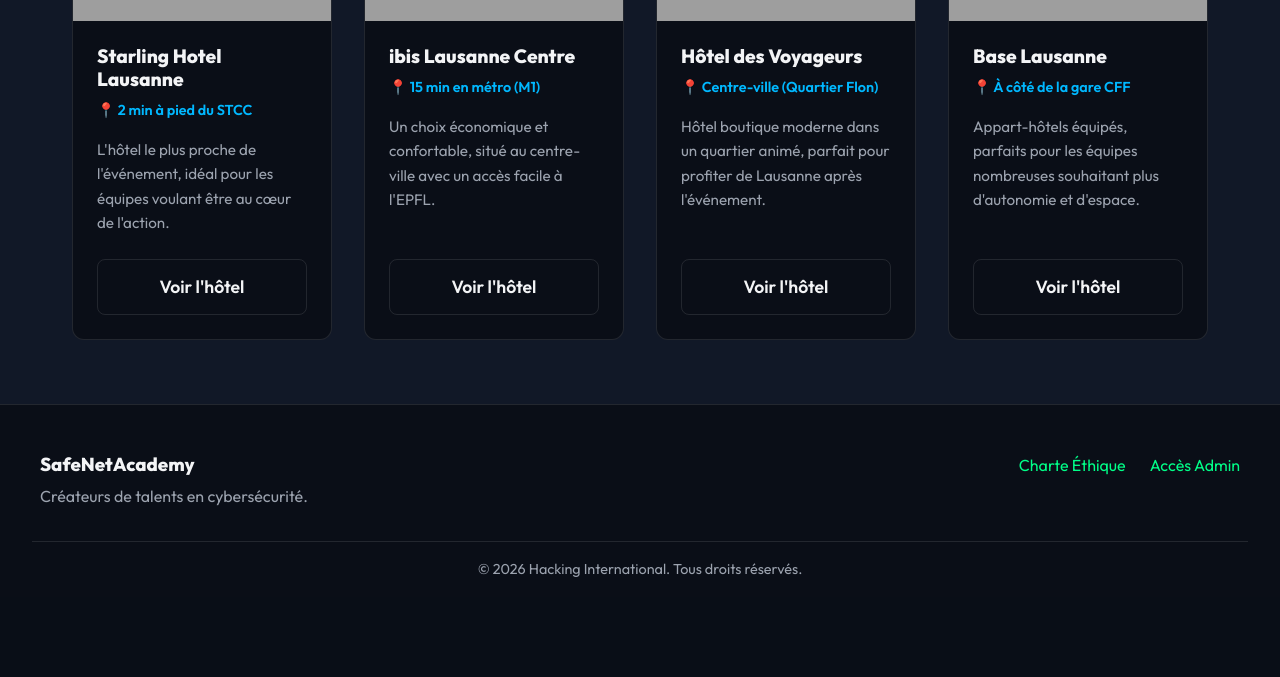
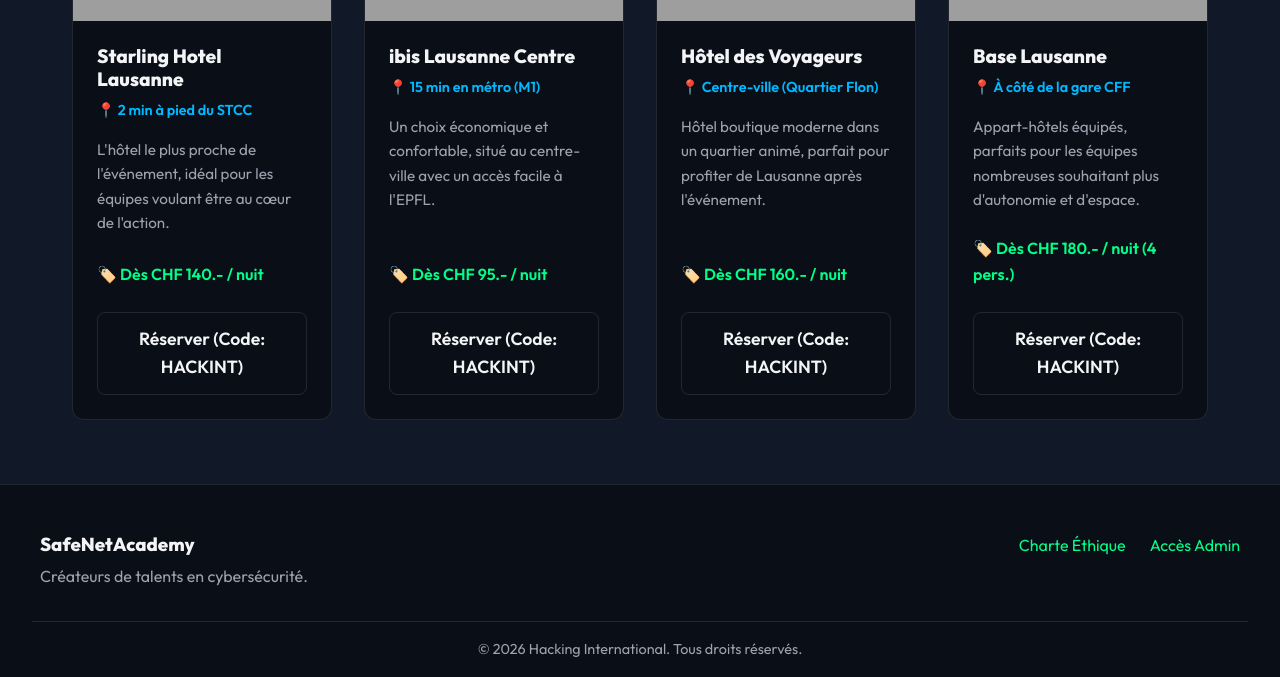
Before and after one commit to jkghioreh/ICT-306-Projet-Hacking, a Python web app: template templates/planning.html in a window 1280 px wide. Shown: the part 3788-4465 px from the top of the page. Before the commit the page ends 4365 px from the top, so only its background shows below. Run offline with Jinja, Linux system fonts and the light colour scheme; the template is opened without the code that fills it, so the values that code supplies are empty; grey boxes are pictures that could not be loaded.

Commit message:
feat(ui): intégration des prix et liens de réservation pour les hôtels partenaires
- Mise à jour de `planning.html` au niveau de la section `#hebergement`.
- Ajout d'une ligne de prix indicatif stylisée (`.hotel-price`) pour Starling, ibis, Voyageurs et Base Lausanne.
- Ajout des URLs externes vers les plateformes de réservation officielles avec l'attribut `target="_blank"`.
- Mise à jour du texte des boutons pour inclure le rappel du code promo (HACKINT).

```diff
--- a/templates/planning.html
+++ b/templates/planning.html
@@ -140,7 +140,8 @@
                     <h3>Starling Hotel Lausanne</h3>
                     <p class="hotel-distance">📍 2 min à pied du STCC</p>
                     <p class="hotel-desc">L'hôtel le plus proche de l'événement, idéal pour les équipes voulant être au cœur de l'action.</p>
-                    <a href="#" class="btn btn-secondary hotel-link">Voir l'hôtel</a>
+                    <p class="hotel-price" style="font-weight: 600; color: var(--accent-primary); margin-bottom: 1.5rem;">🏷️ Dès CHF 140.- / nuit</p>
+                    <a href="https://starling-hotel-lausanne.com/" target="_blank" class="btn btn-secondary hotel-link">Réserver (Code: HACKINT)</a>
                 </div>
             </div>
             <!-- ibis -->
@@ -150,7 +151,8 @@
                     <h3>ibis Lausanne Centre</h3>
                     <p class="hotel-distance">📍 15 min en métro (M1)</p>
                     <p class="hotel-desc">Un choix économique et confortable, situé au centre-ville avec un accès facile à l'EPFL.</p>
-                    <a href="#" class="btn btn-secondary hotel-link">Voir l'hôtel</a>
+                    <p class="hotel-price" style="font-weight: 600; color: var(--accent-primary); margin-bottom: 1.5rem;">🏷️ Dès CHF 95.- / nuit</p>
+                    <a href="https://all.accor.com/hotel/6772/index.fr.shtml" target="_blank" class="btn btn-secondary hotel-link">Réserver (Code: HACKINT)</a>
                 </div>
             </div>
             <!-- Voyageurs -->
@@ -160,7 +162,8 @@
                     <h3>Hôtel des Voyageurs</h3>
                     <p class="hotel-distance">📍 Centre-ville (Quartier Flon)</p>
                     <p class="hotel-desc">Hôtel boutique moderne dans un quartier animé, parfait pour profiter de Lausanne après l'événement.</p>
-                    <a href="#" class="btn btn-secondary hotel-link">Voir l'hôtel</a>
+                    <p class="hotel-price" style="font-weight: 600; color: var(--accent-primary); margin-bottom: 1.5rem;">🏷️ Dès CHF 160.- / nuit</p>
+                    <a href="https://www.voyageurs.ch/" target="_blank" class="btn btn-secondary hotel-link">Réserver (Code: HACKINT)</a>
                 </div>
             </div>
             <!-- Base -->
@@ -170,7 +173,8 @@
                     <h3>Base Lausanne</h3>
                     <p class="hotel-distance">📍 À côté de la gare CFF</p>
                     <p class="hotel-desc">Appart-hôtels équipés, parfaits pour les équipes nombreuses souhaitant plus d'autonomie et d'espace.</p>
-                    <a href="#" class="btn btn-secondary hotel-link">Voir l'hôtel</a>
+                    <p class="hotel-price" style="font-weight: 600; color: var(--accent-primary); margin-bottom: 1.5rem;">🏷️ Dès CHF 180.- / nuit (4 pers.)</p>
+                    <a href="https://basenyon.com/lausanne/" target="_blank" class="btn btn-secondary hotel-link">Réserver (Code: HACKINT)</a>
                 </div>
             </div>
         </div>
```
